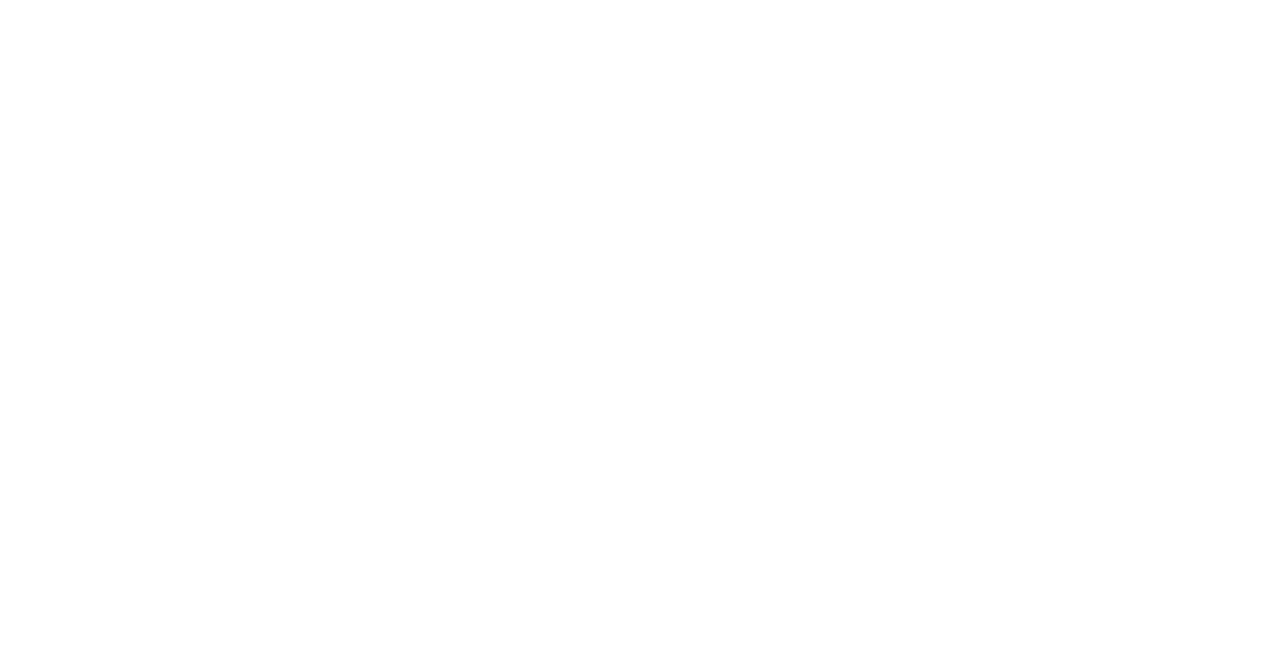
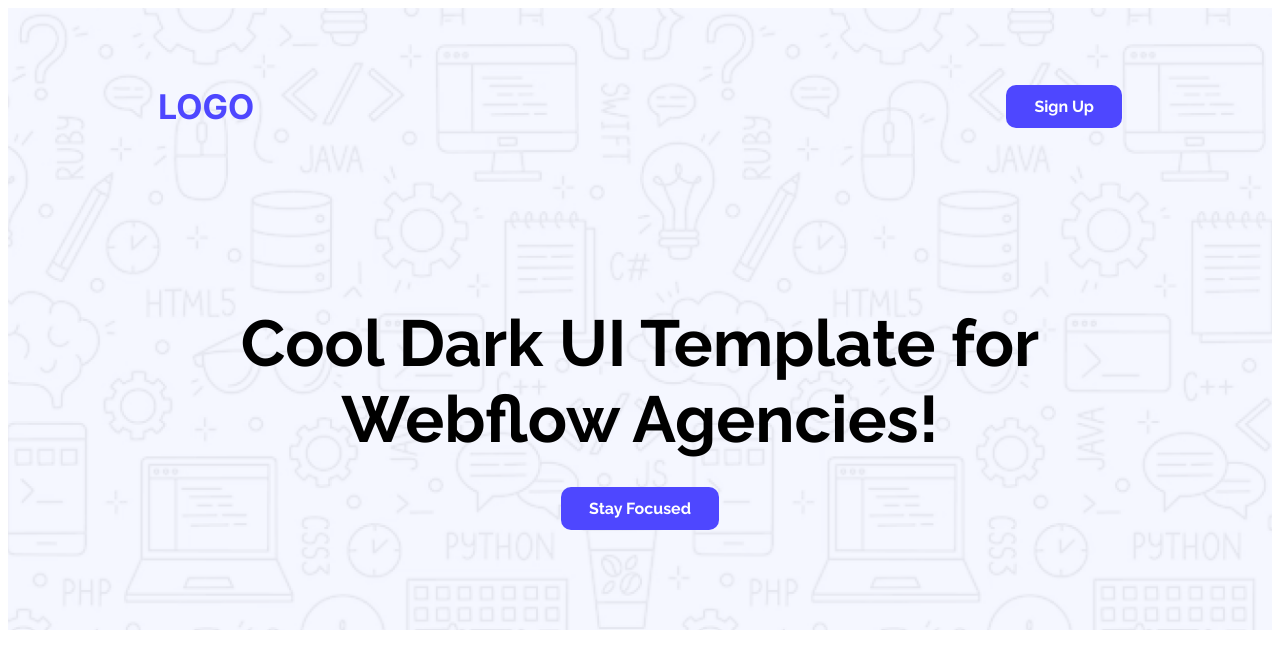
Before and after one commit to IshraqAlavi/ph-project-1, a plain HTML site: page index.html in a window 1280 px wide. Drawn offline with Linux system fonts and the light colour scheme.

Commit message:
Navbar, Banner & Fonts added

```diff
--- a/index.html
+++ b/index.html
@@ -1,11 +1,33 @@
 <!DOCTYPE html>
 <html lang="en">
-<head>
-    <meta charset="UTF-8">
-    <meta name="viewport" content="width=device-width, initial-scale=1.0">
-    <title>Document</title>
-</head>
-<body>
+  <head>
+    <meta charset="UTF-8" />
+    <meta name="viewport" content="width=device-width, initial-scale=1.0" />
+    <title>Assignment</title>
+    <link rel="preconnect" href="https://fonts.googleapis.com" />
+    <link rel="preconnect" href="https://fonts.gstatic.com" crossorigin />
+    <link href="https://fonts.googleapis.com/css2?family=Raleway:wght@100..900&display=swap" rel="stylesheet" />
+    <link href="https://fonts.googleapis.com/css2?family=Inter:wght@100..900&display=swap" rel="stylesheet" />
+    <link rel="stylesheet" href="style.css" />
+  </head>
+  <body>
+    <!-- Header with navigation and hero section -->
+    <header class="site-header">
+      <nav class="navbar">
+        <h1 class="navbar-logo">LOGO</h1>
+        <ul class="navbar-menu">
+          <li class="navbar-item">
+            <a href="https://web.programming-hero.com/"><button class="btn-primary">Sign Up</button></a>
+          </li>
+        </ul>
+      </nav>
 
+      <div class="hero-banner">
+        <div class="hero-content">
+          <h1 class="hero-title">Cool Dark UI Template for <br />Webflow Agencies!</h1>
+          <button class="btn-primary">Stay Focused</button>
+        </div>
+      </div>
+    </header>
 </body>
 </html>
--- a/style.css
+++ b/style.css
@@ -0,0 +1,138 @@
+/* Import Google Fonts */
+@import url("https://fonts.googleapis.com/css2?family=Raleway:ital,wght@0,100..900;1,100..900&display=swap");
+@import url("https://fonts.googleapis.com/css2?family=Inter:ital,opsz,wght@0,14..32,100..900;1,14..32,100..900&display=swap");
+
+/* NAVBAR */
+
+/* Logo */
+.navbar-logo {
+  font-family: Inter, sans-serif;
+  font-size: 34px;
+  color: #4e47ff;
+}
+
+/* Navbar container */
+.navbar {
+  display: flex;
+  justify-content: space-between;
+  align-items: center;
+  padding: 50px 150px;
+  max-width: 100%;
+  color: #4e47ff;
+  font-family: "Raleway", sans-serif;
+  font-size: 16px;
+  font-weight: 500;
+}
+
+/* Menu list navbar */
+.navbar-menu {
+  display: flex;
+}
+
+/* Menu list item */
+.navbar-item {
+  list-style: none;
+}
+
+/* nav links */
+.navbar-item a {
+  text-decoration: none;
+}
+
+/*BUTTONS*/
+
+/* Primary button */
+.btn-primary {
+  background-color: #4e47ff;
+  font-family: "Raleway", sans-serif;
+  font-weight: bold;
+  font-size: 16px;
+  color: #fff;
+  border: none;
+  padding: 12px 28px;
+  border-radius: 10px;
+  cursor: pointer;
+  transition: background-color 0.3s ease;
+}
+
+.btn-primary:hover {
+  background-color: #3e3abf;
+}
+
+/* Secondary button */
+.btn-secondary {
+  background-color: #4e47ff;
+  font-family: "Raleway", sans-serif;
+  font-weight: normal;
+  font-size: 16px;
+  color: #fff;
+  border: none;
+  padding: 12px 28px;
+  border-radius: 10px;
+  cursor: pointer;
+  transition: background-color 0.3s ease;
+}
+
+.btn-secondary:hover {
+  background-color: #3e3abf;
+}
+
+/* Third button */
+.btn-third {
+  background-color: #4e47ff;
+  font-family: "Raleway", sans-serif;
+  font-weight: bold;
+  font-size: 16px;
+  color: #fff;
+  border: none;
+  padding: 19px 28px;
+  border-radius: 10px;
+  width: 100%;
+  cursor: pointer;
+  transition: background-color 0.3s ease;
+}
+
+.btn-third:hover {
+  background-color: #3e3abf;
+}
+
+/*HEADER*/
+
+/* header section */
+.site-header {
+  background-image: url("Assets/Hero-bg.png");
+  background-position: center;
+  background-repeat: no-repeat;
+  background-size: cover;
+  width: 100%;
+  display: flex;
+  flex-direction: column;
+}
+
+/* Hero banner container */
+.hero-banner {
+  flex: 1;
+  display: flex;
+  justify-content: center;
+  align-items: center;
+  padding: 100px 0;
+  width: 100%;
+}
+
+/* Hero text and button alignment */
+.hero-content {
+  display: flex;
+  flex-direction: column;
+  align-items: center;
+  text-align: center;
+  gap: 30px;
+}
+
+/* Hero title styling */
+.hero-title {
+  font-family: "Raleway", sans-serif;
+  font-size: 65px;
+  font-weight: bold;
+  color: #000;
+  margin: 0;
+}
```
